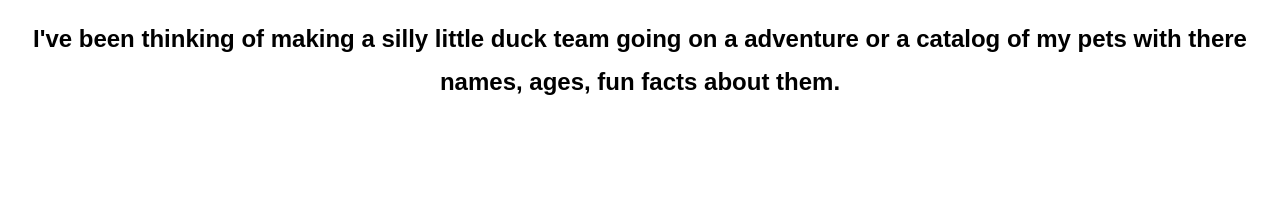
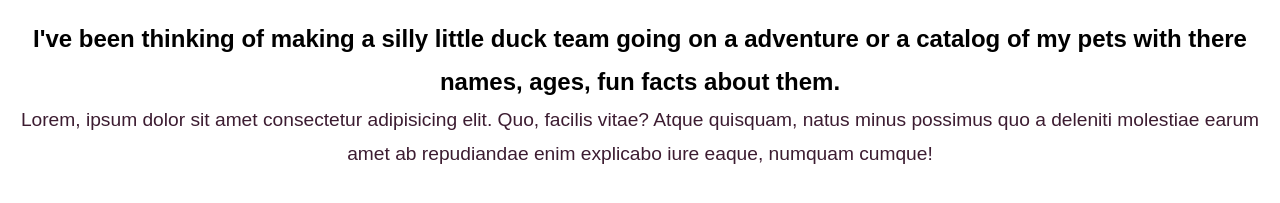
Before and after one commit to CIT85/anthonyv-pub, a plain HTML site: page w3_html/index.html in a window 1280 px wide. Shown: the part 229-432 px from the top of the page. Drawn offline with Linux system fonts and the light colour scheme.

Commit message:
lorem text

```diff
--- a/w3_html/index.html
+++ b/w3_html/index.html
@@ -33,7 +33,7 @@
     <h2>I've been thinking of making a silly little duck team going on a adventure or a catalog of my pets with there
         names, ages, fun facts about them.</h2>
 
-
+    <p>Lorem, ipsum dolor sit amet consectetur adipisicing elit. Quo, facilis vitae? Atque quisquam, natus minus possimus quo a deleniti molestiae earum amet ab repudiandae enim explicabo iure eaque, numquam cumque!</p>
 
 </body>
 
```
